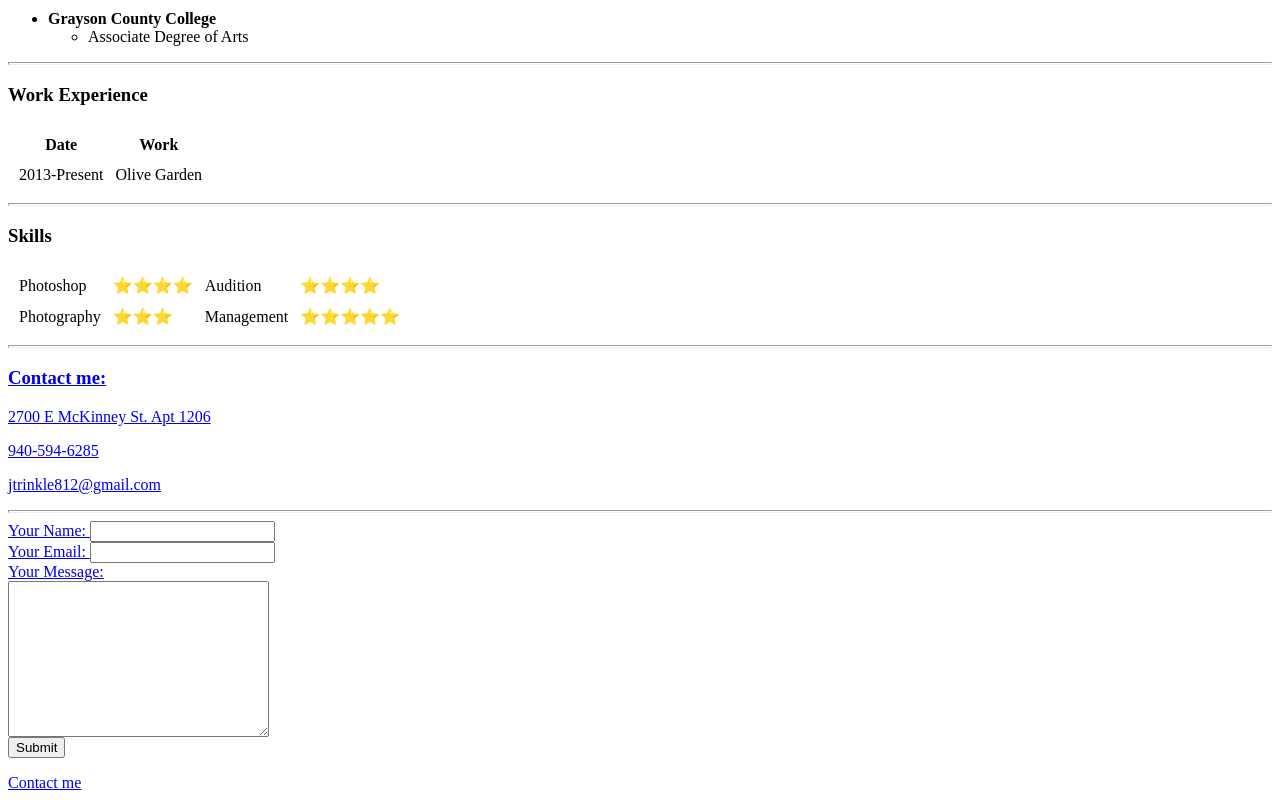
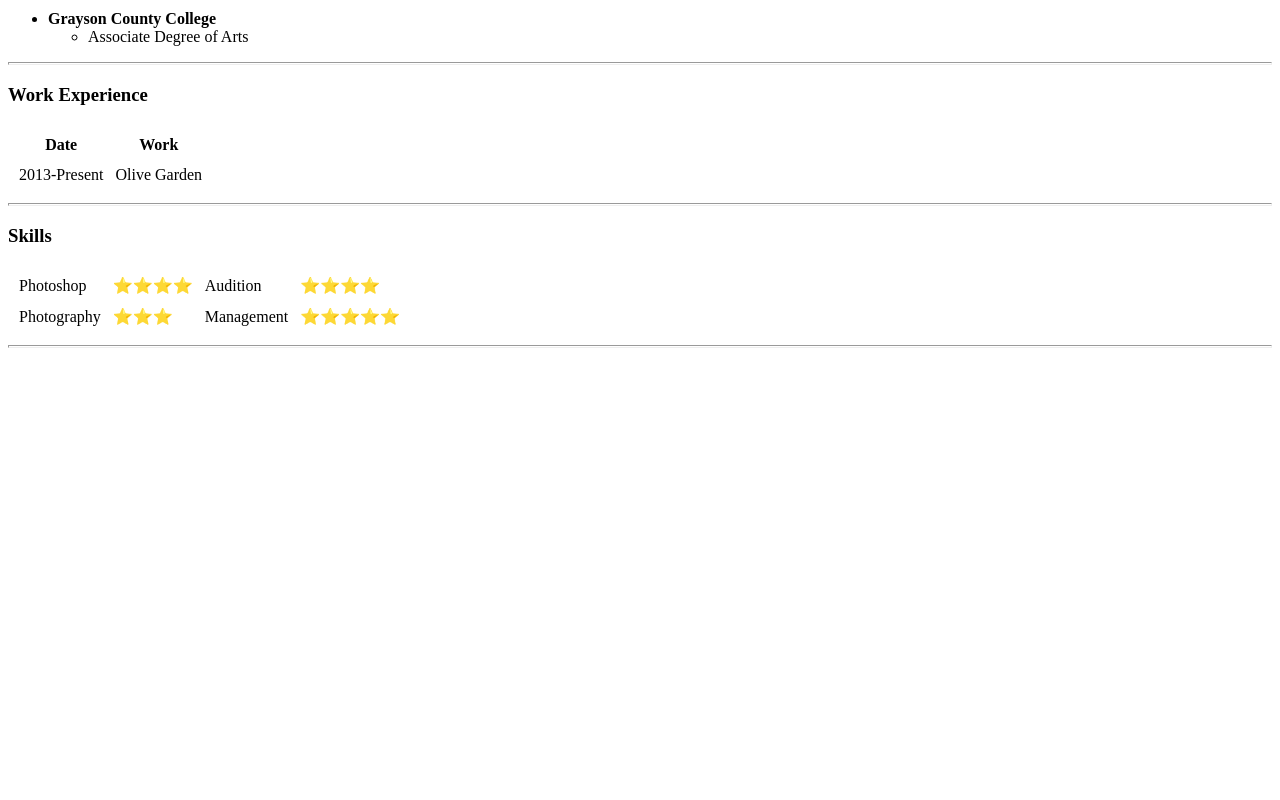
Before and after one commit to jtrinkle812/cv, a plain HTML site: page index.html in a window 1280 px wide. Shown: the part 501-1301 px from the top of the page. After the commit the page ends 857 px from the top, so only its background shows below. Drawn offline with Linux system fonts and the light colour scheme.

Commit message:
Update index.html

```diff
--- a/index.html
+++ b/index.html
@@ -61,29 +61,4 @@
         </tr>
     </table>
 <hr size="3">
-    <a href="<!DOCTYPE html>
-<html lang="en">
-<head>
-    <meta charset="UTF-8">
-    <title>Contact</title>
-</head>
-<body>
-    <h3>Contact me:</h3>
-    <p>2700 E McKinney St. Apt 1206</p>
-    <p>940-594-6285</p>
-    <p>jtrinkle812@gmail.com</p>
-<hr size="3">
-    <form action="mailto:info@jtrinkle12@gmail.com" method="post" enctype="text/plain">
-        <label>Your Name:</label>
-            <input type="text"><br>
-            <label>Your Email:</label>
-            <input type="email"><br>
-            <label>Your Message:</label><br>
-        <textarea rows="10" cols="30"></textarea><br>
-            <input type="submit">
-
-    </form>
-</body>
-<a href="Contacts.html">Contact me</a>
-</body>
-</html>
+<a href="Contacts.html>Contact Me</a>
```
